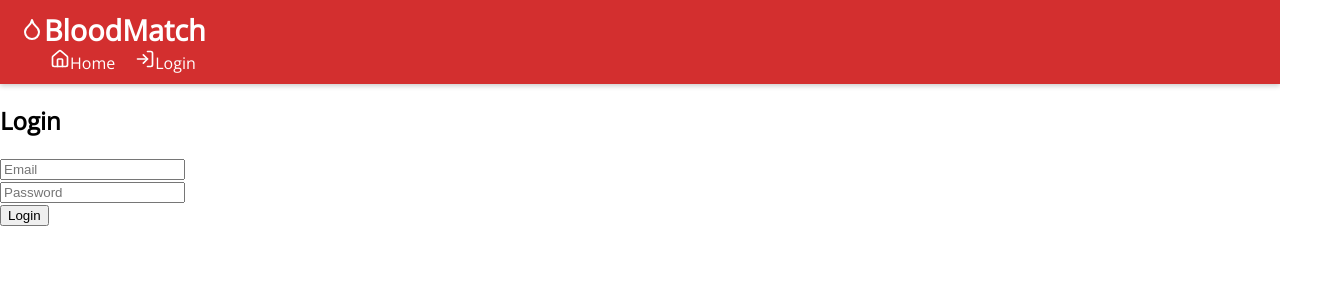
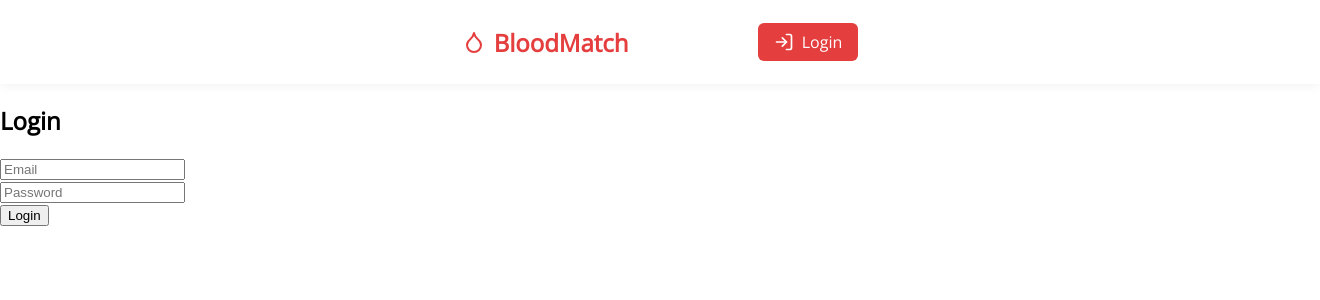
Before and after one commit to jjingofarouk/saveme, a React (Create React App) app: page /login in a window 1280 px wide. Shown: the top 300 px of the page, 1320 px wide, since content can reach past the window. Built offline with nearby package versions, Linux system fonts and the light colour scheme; no server answers.

Commit message:
Update Navbar.css

```diff
--- a/src/styles/Navbar.css
+++ b/src/styles/Navbar.css
@@ -1,134 +1,258 @@
+/* BloodMatch Navbar Styles */
 
+/* Base styles */
 .navbar {
-  background-color: #d32f2f; /* Red theme for blood donation */
-  color: white;
-  padding: 10px 20px;
+  position: sticky;
+  top: 0;
+  width: 100%;
+  background-color: #fff;
+  box-shadow: 0 2px 10px rgba(0, 0, 0, 0.05);
+  z-index: 1000;
+  transition: all 0.3s ease;
+}
+
+.navbar-scrolled {
+  box-shadow: 0 4px 12px rgba(0, 0, 0, 0.1);
+}
+
+.navbar-container {
   display: flex;
   justify-content: space-between;
   align-items: center;
-  box-shadow: 0 2px 5px rgba(0, 0, 0, 0.2);
-  position: sticky;
-  top: 0;
-  z-index: 1000;
+  padding: 0 1rem;
+  max-width: 1200px;
+  margin: 0 auto;
+  height: 64px;
 }
 
+/* Logo styles */
 .navbar-brand {
   display: flex;
   align-items: center;
+  z-index: 1001;
 }
 
 .navbar-logo {
-  font-size: 1.8rem;
-  font-weight: bold;
-  color: white;
+  display: flex;
+  align-items: center;
+  font-size: 1.5rem;
+  font-weight: 700;
+  color: #e53e3e;
   text-decoration: none;
-  transition: color 0.3s;
+  transition: color 0.2s ease;
 }
 
 .navbar-logo:hover {
-  color: #ffebee;
+  color: #c53030;
 }
 
+.navbar-logo-icon {
+  color: #e53e3e;
+  margin-right: 0.5rem;
+}
+
+.navbar-logo-text {
+  display: block;
+}
+
+/* Mobile toggle button */
+.navbar-toggle {
+  display: none;
+  background: transparent;
+  border: none;
+  color: #4a5568;
+  cursor: pointer;
+  padding: 0.5rem;
+}
+
+/* Navigation menu */
 .navbar-menu {
   display: flex;
+  align-items: center;
+  flex: 1;
+  justify-content: space-between;
 }
 
 .navbar-links {
+  display: flex;
   list-style: none;
-  display: flex;
   margin: 0;
   padding: 0;
+  align-items: center;
 }
 
-.navbar-links li {
-  margin-left: 20px;
+.navbar-link {
+  display: flex;
+  align-items: center;
+  color: #4a5568;
+  text-decoration: none;
+  padding: 0.75rem 1rem;
+  font-weight: 500;
+  transition: color 0.2s ease;
+  position: relative;
 }
 
-.navbar-links a, .navbar-button {
-  color: white;
-  text-decoration: none;
-  font-size: 1rem;
-  padding: 10px;
-  transition: background-color 0.3s, color 0.3s;
+.navbar-link:hover,
+.navbar-link.active {
+  color: #e53e3e;
 }
 
-.navbar-links a:hover, .navbar-button:hover {
-  background-color: #b71c1c;
-  border-radius: 5px;
+.navbar-link.active::after {
+  content: '';
+  position: absolute;
+  bottom: 0;
+  left: 50%;
+  transform: translateX(-50%);
+  width: 20px;
+  height: 3px;
+  background-color: #e53e3e;
+  border-radius: 2px;
+}
+
+.navbar-link svg {
+  margin-right: 0.5rem;
+}
+
+/* Emergency button styling */
+.emergency-link {
+  color: #e53e3e;
+  font-weight: 600;
+}
+
+.emergency-link:hover {
+  color: #c53030;
+}
+
+/* End section with notifications and login/logout */
+.navbar-end {
+  display: flex;
+  align-items: center;
+  margin-left: 1rem;
+}
+
+.notification-wrapper {
+  position: relative;
+  margin-right: 1rem;
 }
 
 .navbar-button {
-  background: none;
+  display: flex;
+  align-items: center;
+  padding: 0.5rem 1rem;
+  border-radius: 0.375rem;
+  font-weight: 500;
+  cursor: pointer;
+  transition: all 0.2s ease;
   border: none;
-  cursor: pointer;
-  font-size: 1rem;
+  text-decoration: none;
 }
 
-.notification-item {
-  position: relative;
+.logout-button {
+  background-color: #f7fafc;
+  color: #e53e3e;
+  border: 1px solid #e53e3e;
 }
 
-.navbar-toggle {
-  display: none;
-  flex-direction: column;
-  justify-content: space-between;
-  width: 30px;
-  height: 20px;
-  background: none;
-  border: none;
-  cursor: pointer;
+.logout-button:hover {
+  background-color: #fee2e2;
 }
 
-.navbar-toggle span {
-  width: 100%;
-  height: 3px;
-  background-color: white;
-  transition: all 0.3s;
+.login-button {
+  background-color: #e53e3e;
+  color: white;
 }
 
-.navbar-toggle.active span:nth-child(1) {
-  transform: rotate(45deg) translate(5px, 5px);
+.login-button:hover {
+  background-color: #c53030;
 }
 
-.navbar-toggle.active span:nth-child(2) {
-  opacity: 0;
+.button-text {
+  margin-left: 0.5rem;
 }
 
-.navbar-toggle.active span:nth-child(3) {
-  transform: rotate(-45deg) translate(7px, -7px);
+/* Responsive styles */
+@media (max-width: 1024px) {
+  .navbar-link span {
+    font-size: 0.875rem;
+  }
 }
 
 @media (max-width: 768px) {
+  .navbar-container {
+    height: 56px;
+  }
+
+  .navbar-toggle {
+    display: flex;
+    align-items: center;
+    justify-content: center;
+  }
+
   .navbar-menu {
-    display: none;
-    width: 100%;
-    position: absolute;
-    top: 60px;
+    position: fixed;
+    top: 56px;
     left: 0;
-    background-color: #d32f2f;
+    right: 0;
+    bottom: 0;
+    background-color: white;
+    flex-direction: column;
+    justify-content: flex-start;
+    padding: 1rem;
+    transform: translateX(100%);
+    transition: transform 0.3s ease-in-out;
+    overflow-y: auto;
+    z-index: 1000;
   }
 
   .navbar-menu.active {
-    display: block;
+    transform: translateX(0);
   }
 
   .navbar-links {
     flex-direction: column;
-    padding: 10px 0;
+    width: 100%;
+    align-items: flex-start;
   }
 
-  .navbar-links li {
-    margin: 10px 0;
-    text-align: center;
+  .navbar-link {
+    width: 100%;
+    padding: 1rem 0;
+    border-bottom: 1px solid #f1f1f1;
   }
 
-  .navbar-toggle {
-    display: flex;
+  .navbar-link.active::after {
+    display: none;
   }
 
-  .notification-item .notification-list {
+  .navbar-end {
+    flex-direction: column;
     width: 100%;
-    max-width: none;
-    right: 0;
+    margin: 1rem 0 0 0;
+    align-items: flex-start;
+  }
+
+  .notification-wrapper {
+    margin: 1rem 0;
+    width: 100%;
+  }
+
+  .navbar-button {
+    width: 100%;
+    justify-content: center;
+    padding: 0.75rem;
+  }
+
+  .button-text {
+    display: inline-block;
   }
 }
+
+@media (max-width: 480px) {
+  .navbar-logo-text {
+    display: none;
+  }
+
+  .navbar-logo-icon {
+    margin-right: 0;
+  }
+}
```
